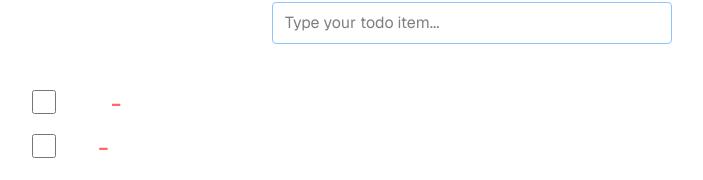
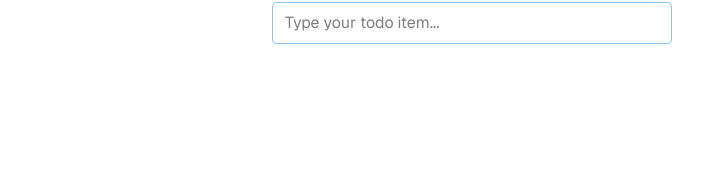
Before and after one commit to racoba/to-do-list, a Next.js app in the folder to-do-list/: page / in a window 1280 px wide. Shown: the part 170-350 px from the top of the page, without its empty margins (168-871 px from the left). Built offline with nearby package versions, Linux system fonts and the light colour scheme.

Commit message:
added correct types

```diff
--- a/to-do-list/src/app/page.tsx
+++ b/to-do-list/src/app/page.tsx
@@ -3,8 +3,8 @@ import { CheckList, SearchInput } from "@/components";
 import { useState } from "react";
 
 export default function Home() {
-  const [searchInputValue, setSearchInputValue] = useState("")
-  const [options, setOptions] = useState(["Teste", "Faz"])
+  const [searchInputValue, setSearchInputValue] = useState<string>("")
+  const [options, setOptions] = useState<string[]>([])
 
   const onSubmitForm = () => {
     setOptions([...options, searchInputValue])
```
